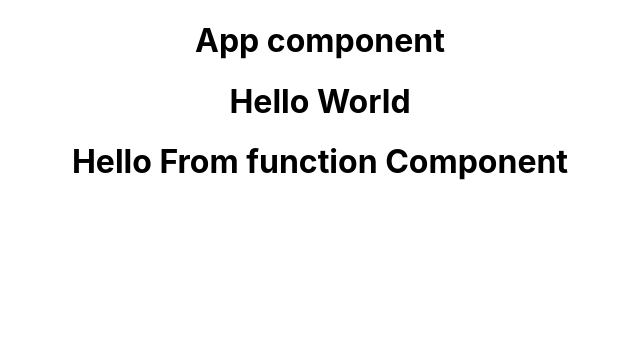
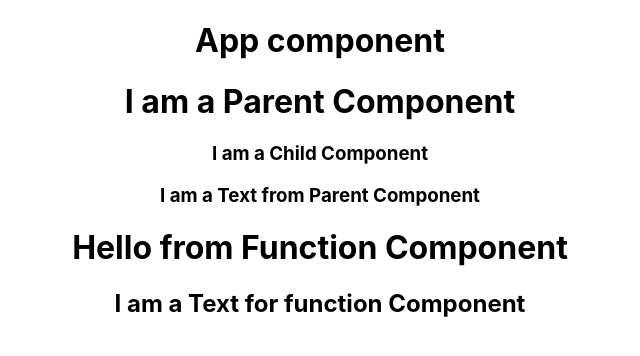
Before and after one commit to arnoldojperozo/ReactForBeginners, a React (Create React App) app: page / in a window 1280 px wide. Shown: the top 356 px of the page, without its empty margins (320-960 px from the left). Built offline with nearby package versions, Linux system fonts and the light colour scheme.

Commit message:
Components Communication

```diff
--- a/src/App.js
+++ b/src/App.js
@@ -1,14 +1,12 @@
 import React from 'react';
-import Demo from './components/Demo';
-import Demo1 from './components/Demo1';
+import Parent from './components/Parent';
 import './App.css';
 
 function App() {
   return (
     <div className="App">
       <h1>App component</h1>
-      <Demo></Demo>
-      <Demo1></Demo1>
+      <Parent></Parent>
     </div>
   );
 }
--- /dev/null
+++ b/src/components/Child.js
@@ -0,0 +1,12 @@
+import React, {Component} from "react";
+
+export default class Child extends Component{
+    render(){
+        return (
+            <div>
+                <h3>I am a Child Component</h3>
+                <h3>{this.props.Title}</h3>
+            </div>
+        )
+    }
+}
--- a/src/components/Demo1.js
+++ b/src/components/Demo1.js
@@ -12,21 +12,22 @@ function Demo1(){
 */
 
 //Option 2
-/*
-const Demo1 = () =>{
+const Demo1 = (props) =>{
     return (
         <div>
             <h1>Hello from Function Component</h1>
+            <h2>{props.Title}</h2>
         </div>
     )
 }
-*/
 
 //Option 3
+/*
 const Demo1 = () => (
     <div>
         <h1>Hello From function Component</h1>
     </div>
 )
+*/
 
 export default Demo1;
--- /dev/null
+++ b/src/components/Parent.js
@@ -0,0 +1,15 @@
+import React, {Component} from 'react';
+import Child from './Child';
+import Demo1 from './Demo1';
+
+export default class Parent extends Component {
+    render() {
+        return (
+            <div>
+                <h1>I am a Parent Component</h1>
+                <Child Title="I am a Text from Parent Component"></Child>
+                <Demo1 Title="I am a Text for function Component"></Demo1>
+            </div>
+        )
+    }
+}
```
